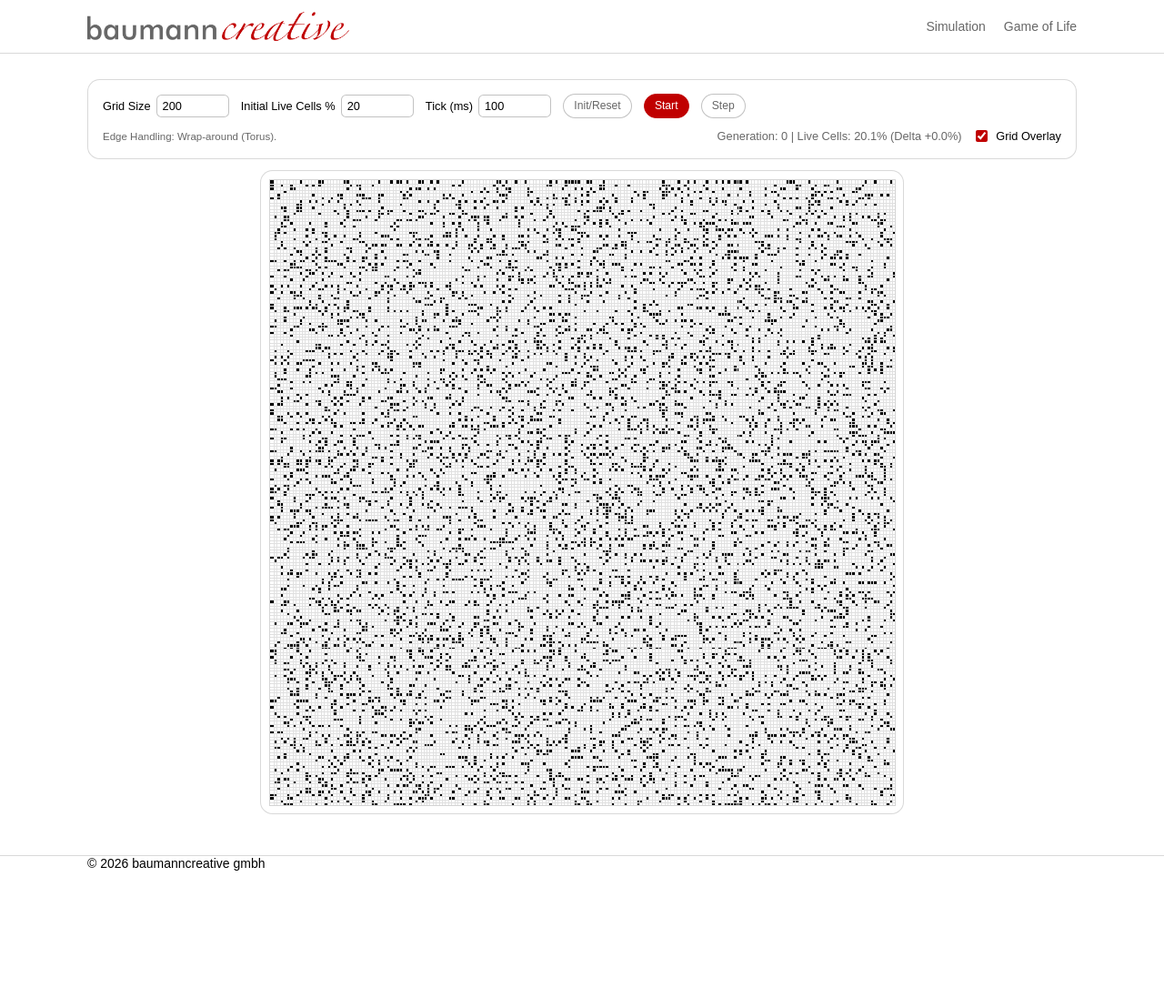
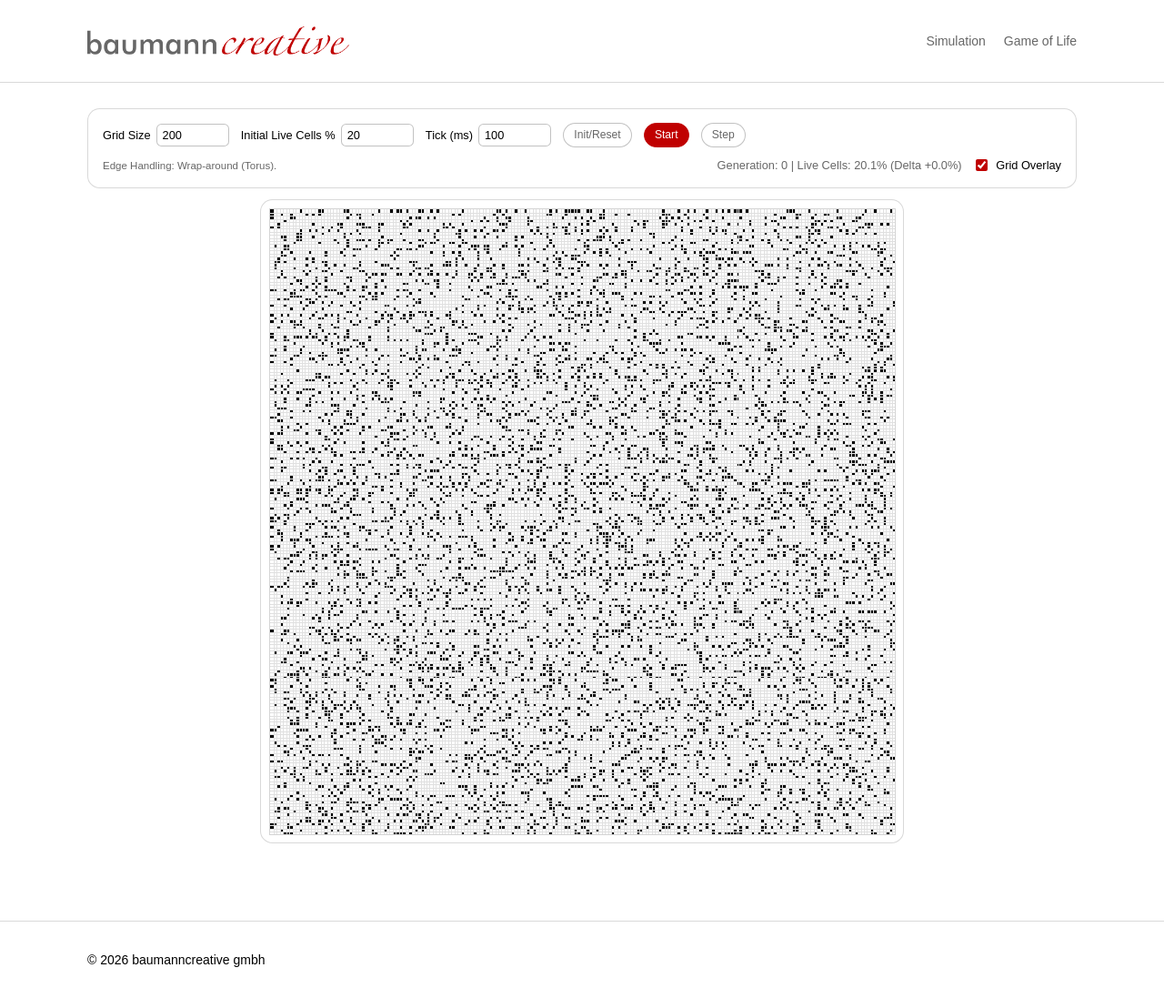
Before and after one commit to baumanncreative/simulation-game-of-life, an Astro site: page / in a window 1280 px wide. Shown: the whole page at 91% size. Before the commit the page ends 957 px from the top, so only its background shows below. Built offline with nearby package versions, Linux system fonts and the light colour scheme; Astro itself is replaced by a stand-in of ours; a web font is replaced by a local one.

Commit message:
fix: preserve header and footer vertical spacing on desktop

```diff
--- a/public/styles.css
+++ b/public/styles.css
@@ -206,7 +206,7 @@ canvas {
 }
 
 .site-footer {
-  margin-top: 1rem;
+  margin-top: 3.5rem;
   border-top: 1px solid var(--color-bc-line);
   background: var(--color-bc-base);
 }
@@ -217,6 +217,7 @@ canvas {
   padding-top: 2rem;
   padding-bottom: 2rem;
   font-size: 0.875rem;
+  line-height: 1.25rem;
   color: var(--color-bc-text);
 }
 
@@ -226,7 +227,8 @@ canvas {
 
 @media (min-width: 768px) {
   .layout-shell {
-    padding: 0 2rem;
+    padding-left: 2rem;
+    padding-right: 2rem;
   }
 
   .site-main {
@@ -241,6 +243,16 @@ canvas {
   #controls {
     font-size: 0.8rem;
   }
+
+  .site-header-inner {
+    padding-top: 1rem;
+    padding-bottom: 1rem;
+  }
+
+  .site-footer-inner {
+    padding-top: 2rem;
+    padding-bottom: 2rem;
+  }
 }
 
 @media (max-width: 860px) {
```
